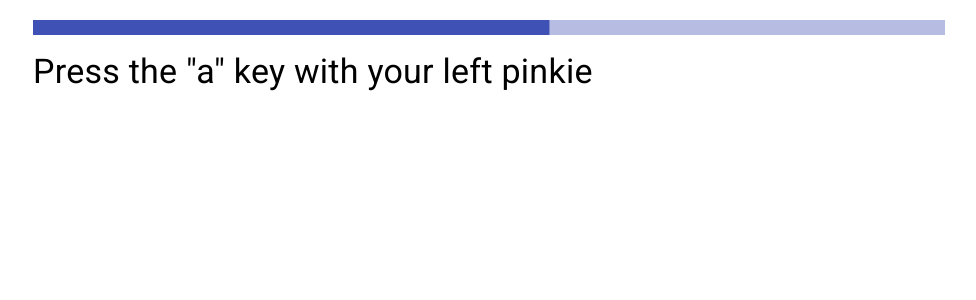
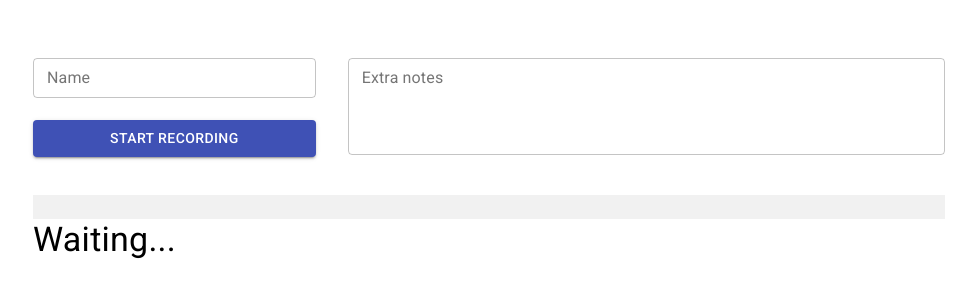
Before and after one commit to NTX-McGill/Dashboard-NeuroTech, a React (Create React App) app in the folder frontend/: page / in a window 1280 px wide. Shown: the top 300 px of the page, without its empty margins (151-1127 px from the left). Built offline with nearby package versions, Linux system fonts and the light colour scheme; no server answers.

Commit message:
Create sessions on front and back; make progress bar snappier and bidirectional

```diff
--- a/frontend/package.json
+++ b/frontend/package.json
@@ -4,6 +4,7 @@
   "private": true,
   "dependencies": {
     "@material-ui/core": "^4.9.2",
+    "@material-ui/lab": "^4.0.0-alpha.42",
     "@testing-library/jest-dom": "^4.2.4",
     "@testing-library/react": "^9.4.0",
     "@testing-library/user-event": "^7.2.1",
--- a/frontend/src/App.jsx
+++ b/frontend/src/App.jsx
@@ -1,135 +1,50 @@
-import React, { useCallback, useEffect, useState } from "react";
-import { Container, LinearProgress, Typography } from "@material-ui/core";
-import { makeStyles, withStyles } from "@material-ui/core/styles";
+import React, { useState } from 'react';
 
-function addZero(x, n) {
-  while (x.toString().length < n) {
-    x = "0" + x;
-  }
-  return x;
-}
+import { Container } from '@material-ui/core';
+import { makeStyles } from '@material-ui/core/styles';
 
-function getDateTime() {
-  let timestamp = Date.now();
-  let datetime = new Date(timestamp);
-
-  return [
-    timestamp,
-    datetime.getFullYear() +
-      "-" +
-      addZero(datetime.getMonth() + 1, 2) +
-      "-" +
-      addZero(datetime.getDate(), 2) +
-      "-" +
-      addZero(datetime.getHours(), 2) +
-      ":" +
-      addZero(datetime.getMinutes(), 2) +
-      ":" +
-      addZero(datetime.getSeconds(), 2) +
-      ":" +
-      addZero(datetime.getMilliseconds(), 3)
-  ];
-}
-
-function choice(array) {
-  return array[Math.floor(Math.random() * array.length)];
-}
-
-const ProgressBar = withStyles({
-  root: {
-    height: 15
-  }
-})(LinearProgress);
+import EnterNameSnackbar from './EnterNameSnackbar';
+import Recorder from './Recorder';
+import SessionInfoForm from './SessionInfoForm';
+import { newSession } from './Bridge';
 
 const useStyles = makeStyles(theme => ({
     root: {
-    margin: 20
+        margin: theme.spacing() * 4,
     },
-  progressBar: {
-    marginTop: theme.spacing(2),
-    marginBottom: theme.spacing(2)
-  }
 }));
 
 function App() {
-  let updateInterval = 200;
-  let fingers = [
-    ["left", "pinkie", "a"],
-    ["left", "ring finger", "s"],
-    ["left", "middle finger", "d"],
-    ["left", "index finger", "f"],
-    ["right", "index finger", "j"],
-    ["right", "middle finger", "k"],
-    ["right", "ring finger", "l"],
-    ["right", "pinkie", ";"]
-  ].map(array => ({
-    hand: array[0],
-    finger: array[1],
-    key: array[2]
-  }));
+    const [recording, setRecording] = useState(false);
+    const [name, setName] = useState('');
+    const [notes, setNotes] = useState('');
+    const [snackbarOpen, setSnackbarOpen] = useState(false);
 
     const classes = useStyles();
 
-  const [progress, setProgress] = useState(0);
-  const [direction, setDirection] = useState(true); // increasing=true, decreasing=false
-
-  const [prompt, setPrompt] = useState(choice(fingers));
-
-  useEffect(() => {
-    let interval = setInterval(() => {
-      let factor = direction ? 1 : -1;
-      setProgress(progress + (updateInterval / 3000) * 100 * factor);
-
-      if ((progress > 100 && direction) || (progress < 0 && !direction)) {
-        setDirection(!direction);
-
-        let newPrompt = choice(fingers);
-        setPrompt(newPrompt);
-        let [timestamp, datetime] = getDateTime();
-        fetch(
-          "http://localhost:5000/prompt?datetime=" +
-            datetime +
-            "&timestamp=" +
-            timestamp +
-            "&hand=" +
-            newPrompt.hand +
-            "&finger=" +
-            newPrompt.finger
-        );
+    const click = () => {
+        if (!recording) {
+            if (name === '')
+                setSnackbarOpen(true);
+            else {
+                setSnackbarOpen(false);
+                newSession({ name, notes }, () => setRecording(true));
             }
-    }, updateInterval);
-
-    return () => clearInterval(interval);
-  });
-
-  let keyHandler = useCallback(event => {
-    let [timestamp, datetime] = getDateTime();
-    fetch(
-      "http://localhost:5000/data-collection?datetime=" +
-        datetime +
-        "&timestamp=" +
-        timestamp +
-        "&key=" +
-        event.key
-    );
-  }, []);
-
-  useEffect(() => {
-    document.addEventListener("keydown", keyHandler, false);
-    return () => document.removeEventListener("keydown", keyHandler, false);
-  });
+        } else
+            setRecording(false);
+    };
 
     return (
         <div className={classes.root}>
-      <Container maxWidth="md">
-        <ProgressBar
-          variant="determinate"
-          value={progress}
-          className={classes.progressBar}
-        />
-        <Typography variant="h4">
-          Press the "{prompt.key}" key with your {prompt.hand} {prompt.finger}
-        </Typography>
+            <EnterNameSnackbar open={snackbarOpen} onClose={
+                (_, reason) => reason === 'clickaway' || setSnackbarOpen(false)
+            } />
+
+            <Container maxWidth='md'>
+                <br />
+                <SessionInfoForm {...{ click, recording, name, setName, notes, setNotes }} />
+                <br /><br />
+                <Recorder {...{ recording }} />
             </Container>
         </div>
     );
--- /dev/null
+++ b/frontend/src/Bridge.jsx
@@ -0,0 +1,41 @@
+import { getDateTime } from './Utilities';
+
+export function newSession({ name, notes }, callback, error) {
+    let [timestamp, datetime] = getDateTime();
+    fetch(
+        "http://localhost:5000/new-session?datetime=" +
+        datetime +
+        "&timestamp=" +
+        timestamp +
+        "&name=" +
+        encodeURIComponent(name) +
+        "&notes=" +
+        encodeURIComponent(notes.replace(/(?:\r\n|\r|\n)/g, '\\n'))
+    ).then(callback).catch(error);
+};
+
+export function sendData({ key }, callback, error) {
+    let [timestamp, datetime] = getDateTime();
+    fetch(
+        "http://localhost:5000/data-collection?datetime=" +
+        datetime +
+        "&timestamp=" +
+        timestamp +
+        "&key=" +
+        key
+    ).then(callback).catch(error);
+};
+
+export function sendPrompt({ newPrompt }, callback, error) {
+    let [timestamp, datetime] = getDateTime();
+    fetch(
+        "http://localhost:5000/prompt?datetime=" +
+        datetime +
+        "&timestamp=" +
+        timestamp +
+        "&hand=" +
+        newPrompt.hand +
+        "&finger=" +
+        newPrompt.finger
+    ).then(callback).catch(error);
+};
--- /dev/null
+++ b/frontend/src/EnterNameSnackbar.jsx
@@ -0,0 +1,15 @@
+import React from 'react';
+import { Snackbar, } from '@material-ui/core';
+import MuiAlert from '@material-ui/lab/Alert';
+
+function EnterNameSnackbar({ onClose, open }) {
+    return (
+        <Snackbar open={open} autoHideDuration={6000} onClose={onClose}>
+            <MuiAlert elevation={6} variant="filled" onClose={onClose} severity="error">
+                You must enter a name to record data.
+            </MuiAlert>
+        </Snackbar>
+    );
+}
+
+export default EnterNameSnackbar;
--- /dev/null
+++ b/frontend/src/ProgressBar.jsx
@@ -0,0 +1,26 @@
+import React from 'react';
+import { makeStyles } from '@material-ui/core/styles';
+
+const useStyles = makeStyles({
+    container: {
+        backgroundColor: '#f1f1f1f1',
+    },
+    progress: {
+        backgroundColor: '#9e9e9e',
+    }
+});
+
+function ProgressBar({ percent }) {
+    const classes = useStyles();
+
+    return (
+        <div className={classes.container}>
+            <div className={classes.progress} style={{
+                height: 24,
+                width: percent + '%',
+            }} />
+        </div>
+    );
+}
+
+export default ProgressBar;
--- /dev/null
+++ b/frontend/src/Recorder.jsx
@@ -0,0 +1,72 @@
+import React, { useCallback, useEffect, useState } from "react";
+
+import { Typography } from "@material-ui/core";
+
+import { sendData, sendPrompt } from './Bridge';
+import ProgressBar from './ProgressBar';
+import { choice } from './Utilities';
+
+function Recorder({ recording }) {
+  const fingers = [
+    ["left", "pinkie", "a"],
+    ["left", "ring finger", "s"],
+    ["left", "middle finger", "d"],
+    ["left", "index finger", "f"],
+    ["right", "index finger", "j"],
+    ["right", "middle finger", "k"],
+    ["right", "ring finger", "l"],
+    ["right", "pinkie", ";"]
+  ].map(array => ({
+    hand: array[0],
+    finger: array[1],
+    key: array[2]
+  }));
+
+  const [progress, setProgress] = useState(0);
+  const [prompt, setPrompt] = useState(choice(fingers));
+
+  useEffect(() => {
+    const updateInterval = 30; // in ms
+
+    let interval = setInterval(() => {
+      if (recording) {
+        setProgress(progress => progress + (updateInterval / 3000) * 100);
+
+        if (progress >= 100) {
+          setProgress(0);
+
+          let newPrompt = choice(fingers);
+          setPrompt(newPrompt);
+          sendPrompt({ newPrompt });
+        }
+      } else
+        setProgress(0);
+    }, updateInterval);
+
+    return () => clearInterval(interval);
+  }, [fingers, progress, recording]);
+
+  const keyHandler = useCallback(event => {
+    if (recording)
+      sendData({ key: event.key });
+  }, [recording]);
+
+  useEffect(() => {
+    document.addEventListener("keydown", keyHandler, false);
+    return () => document.removeEventListener("keydown", keyHandler, false);
+  }, [keyHandler]);
+
+  return (
+    <div>
+      <ProgressBar percent={progress} />
+      <Typography variant="h4">
+        {recording
+          ? <>Press the "{prompt.key}" key with your {prompt.hand} {prompt.finger}</>
+          : <>Waiting...</>
+        }
+      </Typography>
+    </div>
+  );
+}
+
+export default Recorder;
--- /dev/null
+++ b/frontend/src/SessionInfoForm.jsx
@@ -0,0 +1,61 @@
+import React from 'react';
+
+import { Button, Grid, TextField, } from '@material-ui/core';
+import { makeStyles, } from '@material-ui/core/styles';
+
+const useStyles = makeStyles({
+    fullWidth: {
+        width: '100%',
+    },
+});
+
+function SessionInfoForm({ click, recording, name, setName, notes, setNotes }) {
+    const classes = useStyles();
+
+    return (
+        <Grid container spacing={4} alignItems='flex-start'>
+            <Grid item xs={4}>
+                <TextField
+                    className={classes.fullWidth}
+                    InputProps={{
+                        readOnly: recording,
+                    }}
+                    label='Name'
+                    margin='dense'
+                    onChange={event => setName(event.target.value)}
+                    variant={recording ? 'filled' : 'outlined'}
+                    width={1}
+                    value={name}
+                />
+                <br /><br />
+                <Button
+                    className={classes.fullWidth}
+                    color='primary'
+                    onClick={click}
+                    size='medium'
+                    variant='contained'
+                    width={1}
+                >
+                    {recording ? 'Stop' : 'Start'} recording
+                </Button>
+            </Grid>
+            <Grid item xs>
+                <TextField
+                    className={classes.fullWidth}
+                    InputProps={{
+                        readOnly: recording,
+                    }}
+                    label='Extra notes'
+                    margin='dense'
+                    multiline
+                    onChange={event => setNotes(event.target.value)}
+                    rows={4}
+                    value={notes}
+                    variant={recording ? 'filled' : 'outlined'}
+                />
+            </Grid>
+        </Grid>
+    );
+}
+
+export default SessionInfoForm;
--- /dev/null
+++ b/frontend/src/Utilities.jsx
@@ -0,0 +1,31 @@
+export function addZero(x, n) {
+    while (x.toString().length < n)
+        x = "0" + x;
+    return x;
+};
+
+export function choice(array) {
+    return array[Math.floor(Math.random() * array.length)];
+};
+
+export function getDateTime() {
+    let timestamp = Date.now();
+    let datetime = new Date(timestamp);
+
+    return [
+        timestamp,
+        datetime.getFullYear() +
+        "-" +
+        addZero(datetime.getMonth() + 1, 2) +
+        "-" +
+        addZero(datetime.getDate(), 2) +
+        "-" +
+        addZero(datetime.getHours(), 2) +
+        ":" +
+        addZero(datetime.getMinutes(), 2) +
+        ":" +
+        addZero(datetime.getSeconds(), 2) +
+        ":" +
+        addZero(datetime.getMilliseconds(), 3)
+    ];
+};
--- a/frontend/src/index.css
+++ /dev/null
@@ -1,13 +0,0 @@
-body {
-  margin: 0;
-  font-family: -apple-system, BlinkMacSystemFont, 'Segoe UI', 'Roboto', 'Oxygen',
-    'Ubuntu', 'Cantarell', 'Fira Sans', 'Droid Sans', 'Helvetica Neue',
-    sans-serif;
-  -webkit-font-smoothing: antialiased;
-  -moz-osx-font-smoothing: grayscale;
-}
-
-code {
-  font-family: source-code-pro, Menlo, Monaco, Consolas, 'Courier New',
-    monospace;
-}
--- a/frontend/src/index.js
+++ b/frontend/src/index.js
@@ -1,6 +1,5 @@
 import React from 'react';
 import ReactDOM from 'react-dom';
-import './index.css';
 import App from './App';
 import * as serviceWorker from './serviceWorker';
 import 'typeface-roboto';
```
Also changed, not shown: 2 other files (tests, documents, lock files or other folders). Lines whose indentation alone changed are shown as unchanged.
